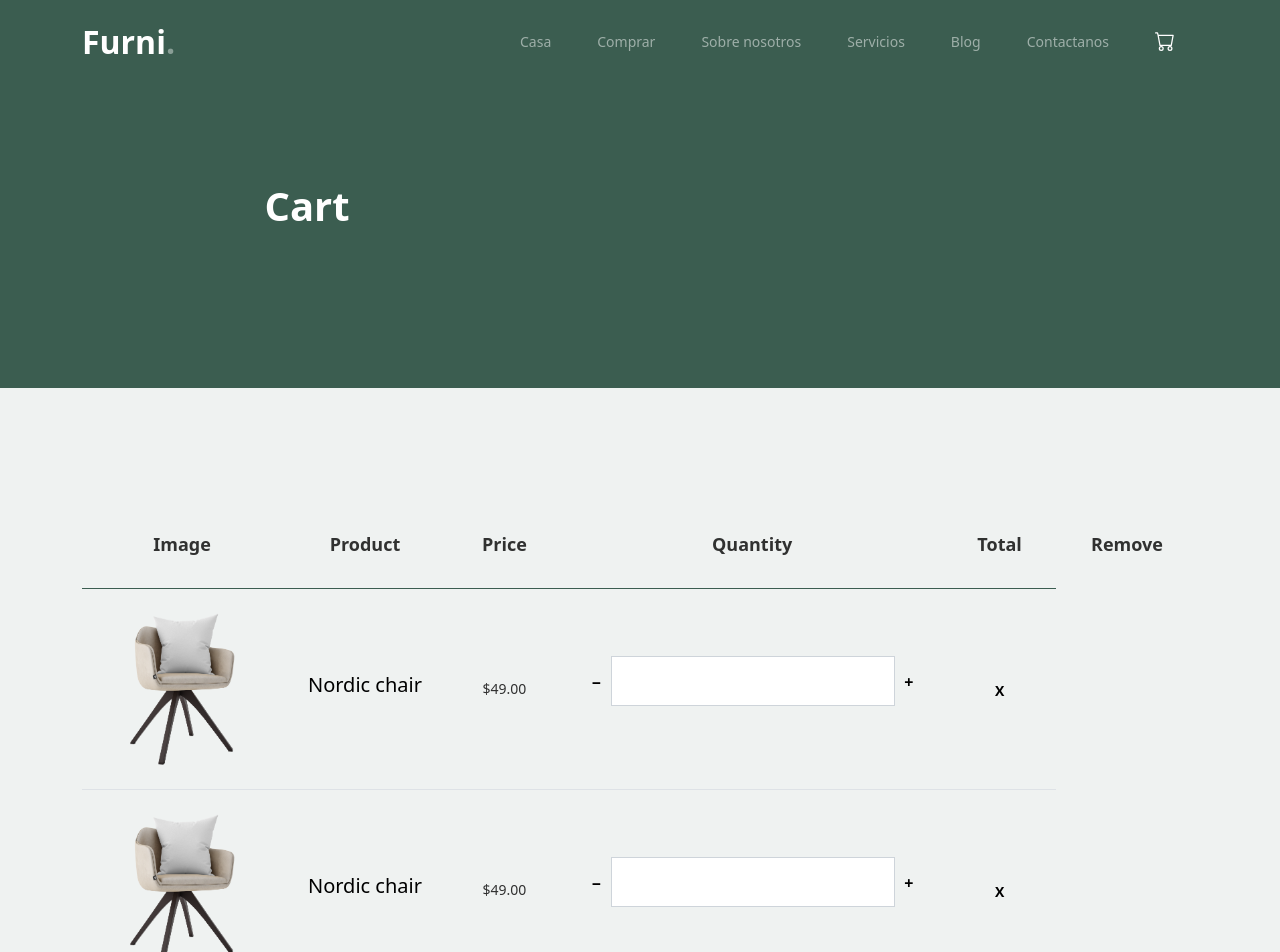
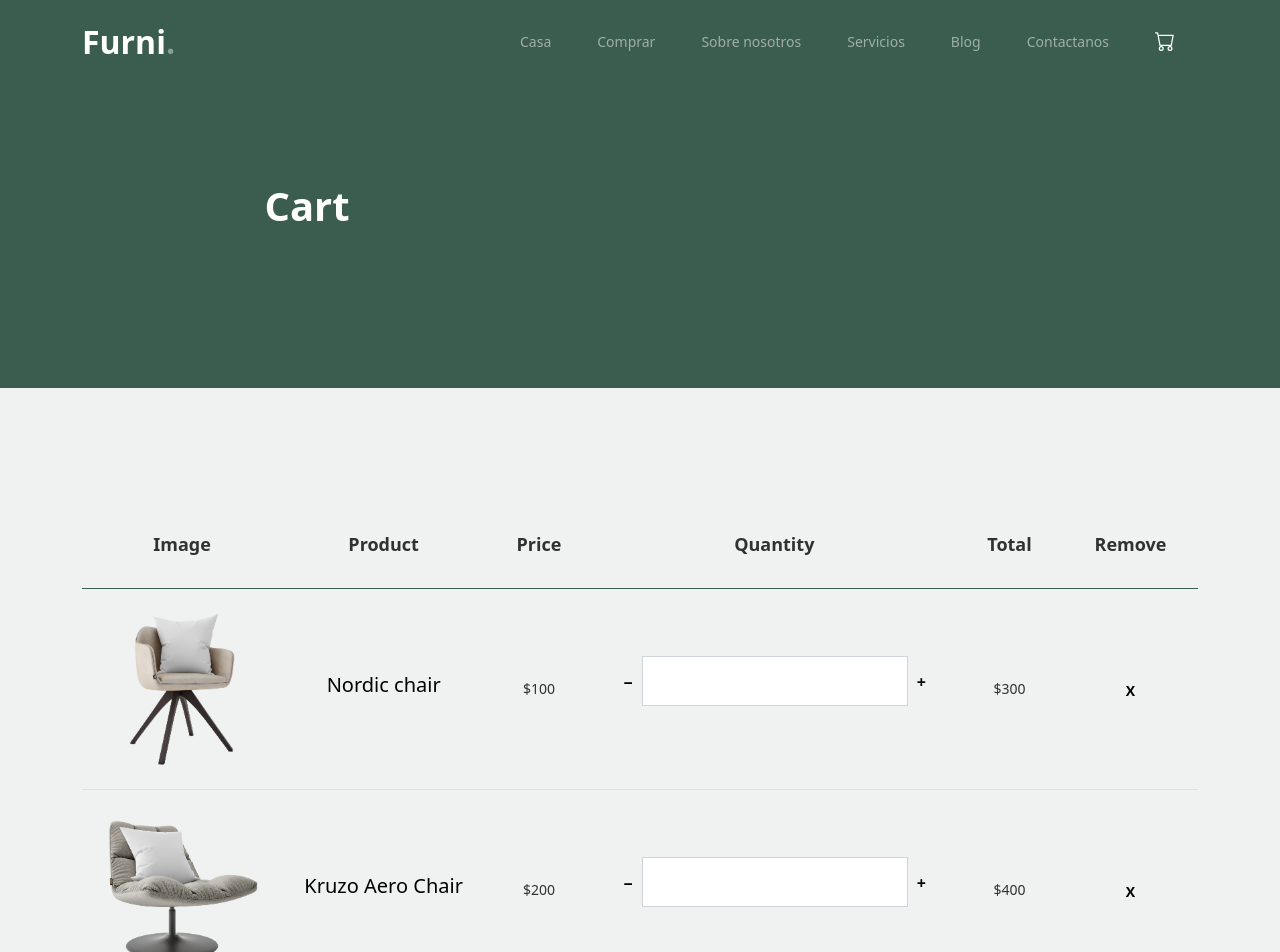
Before and after one commit to dalilaorbaj/e-commerce, a React (Create React App) app: page /cart in a window 1280 px wide. Shown: the top 952 px of the page. Built offline with nearby package versions, Linux system fonts and the light colour scheme.

Commit message:
anda el carrito

```diff
--- a/src/Components/Articulo.js
+++ b/src/Components/Articulo.js
@@ -1,40 +1,56 @@
-
-import React, { useContext } from 'react';
+import React, { useContext, useEffect, useState } from 'react';
 import { Link } from "react-router-dom";
 import { CartContext } from '../Context/cartContext';
 import { ProductoShape } from '../Shapes';
-
-
-const Articulo = ({prod}) => {
-  const {carrito, agregarProducto, restarProducto} = useContext(CartContext);
-  return (
-    <>
+import productos from '../data';
 
 
 
+const Articulo = ({ prod }) => {
+  const { agregarProducto, restarProducto } = useContext(CartContext);
+  const productoCompleto = productos.find((item) => item.id === prod.id);
+  const [total, setTotal] = useState(0);
+
+
+  useEffect(() => {
+    setTotal(productoCompleto.precio * prod.cantidad);
+    agregarProducto(prod.id);
+    console.log(total, productoCompleto);
+  },[])
+  const handleAgregar = () => {
+    agregarProducto(prod.id);
+    setTotal(productoCompleto.precio * prod.cantidad);
+  }
+  const handleRestar = () => {
+    restarProducto(prod.id)
+    setTotal(productoCompleto.precio * prod.cantidad);
+  }
+
+  return (
+    <>
       <tr>
         <td className="product-thumbnail">
           <Link to="/details">
-            <img src='images/product-1.png' alt="Image" className="img-fluid" />
+            <img src={productoCompleto.imagen} alt="Image" className="img-fluid" />
           </Link>
         </td>
 
         <td className="product-name">
-          <h2 className="h5 text-black">Nordic chair</h2>
+          <h2 className="h5 text-black">{productoCompleto.titulo}</h2>
         </td>
-        <td>$49.00</td>
+        <td>${productoCompleto.precio}</td>
         <td>
           <div className="input-group mb-3 d-flex align-items-center quantity-container">
             <div className="input-group-prepend">
-              <button className="btn btn-outline-black decrease" onClick={() => restarProducto(prod.id)} type="button">&minus;</button>
+              <button className="btn btn-outline-black decrease" onClick={() => handleRestar()} type="button">&minus;</button>
           </div>
           <input type="text" className="form-control text-center quantity-amount" placeholder="" aria-label="Example text with button addon" aria-describedby="button-addon1" />
           <div className="input-group-append">
-              <button className="btn btn-outline-black increase" onClick={() => agregarProducto(prod.id)} type="button">+</button>
+            <button className="btn btn-outline-black increase" onClick={() => handleAgregar()} type="button">+</button>
           </div>
         </div>
       </td>
-        {/* <td>${49.00 * value}.00</td> */}
+      <td>${total}</td>
       <td><a href="#" className="btn btn-black btn-sm">X</a></td>
     </tr>
 
--- a/src/Components/Cart.js
+++ b/src/Components/Cart.js
@@ -5,10 +5,6 @@ import { CartContext } from '../Context/cartContext';
 
 const Cart = () => {
   const {carrito, agregarProducto, restarProducto} = useContext(CartContext);
-
-  useEffect(() => {
-    console.log(carrito);
-  }, [carrito]);
 
   return (
 
--- a/src/Context/cartContext.js
+++ b/src/Context/cartContext.js
@@ -8,7 +8,7 @@ export const CartContext = createContext()
 
 export const CartProvider = ({ children }) => {
 
-    const [carrito, setCarrito] = useState([{id: 1, cantidad: 3}, {id: 2, cantidad: 1}])
+    const [carrito, setCarrito] = useState([{id: 1, cantidad: 3}, {id: 2, cantidad: 2}])
 
     const agregarProducto = async (id) => {
         const myProducto = carrito.find((item) => item.id === id)
--- a/src/data.js
+++ b/src/data.js
@@ -5,7 +5,7 @@ const productos = [
     imagen: "../images/product-1.png",
     titulo: "Nordic chair",
     descripcion: "Como base, lleva una estructura metálica muy resistente, con acabado en negro. La silla está tapizada en poliéster suave y se puede adquirir en varios colores alegres, que aportarán un toque desenfadado y único a tu salón.",
-    precio: 15499
+    precio: 100
     },
     {
     id: 2,
@@ -13,7 +13,7 @@ const productos = [
     imagen: "../images/product-2.png",
     titulo: "Kruzo Aero Chair",
     descripcion: "Como base, lleva una estructura metálica muy resistente, con acabado en negro. La silla está tapizada en poliéster suave y se puede adquirir en varios colores alegres, que aportarán un toque desenfadado y único a tu salón.",
-    precio: 11299
+    precio: 200
     },
     {
     id: 3,
@@ -21,7 +21,7 @@ const productos = [
     imagen: "../images/product-3.png",
     titulo: "Ergonomic Chair",
     descripcion: "Como base, lleva una estructura metálica muy resistente, con acabado en negro. La silla está tapizada en poliéster suave y se puede adquirir en varios colores alegres, que aportarán un toque desenfadado y único a tu salón.",
-    precio: 18599
+    precio: 250
     },
 
 ]
```
Lines whose indentation alone changed are shown as unchanged.
